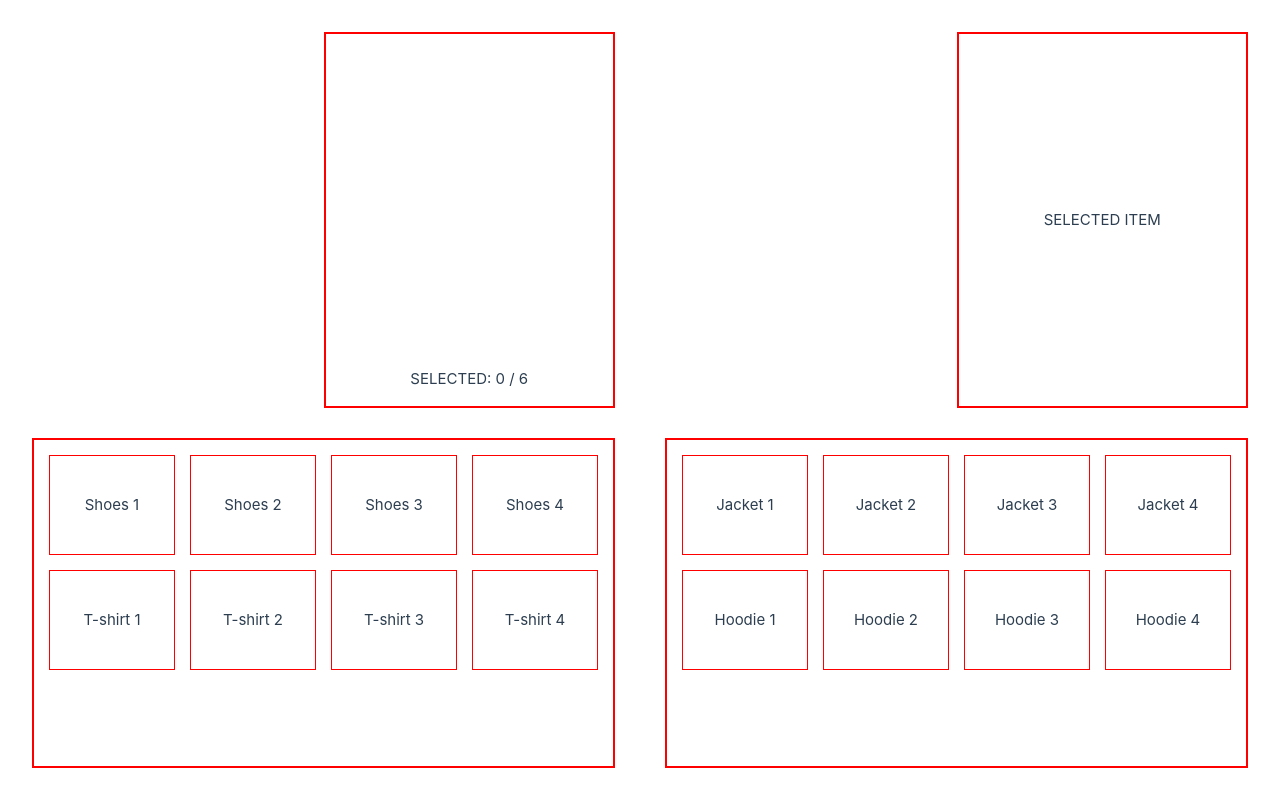
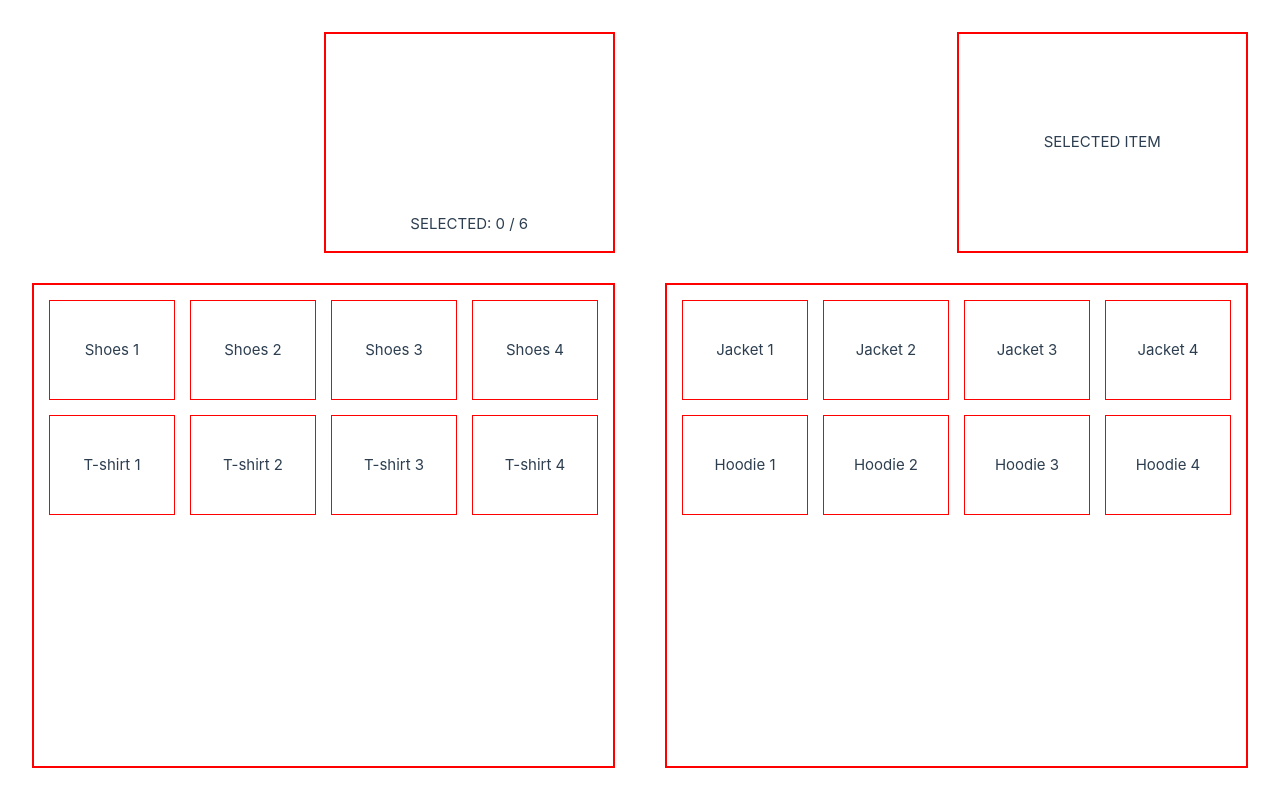
Before and after one commit to SeveSar/test-task-inventory, a Vue app: page / in a window 1280 px wide. Built offline with nearby package versions, Linux system fonts and the light colour scheme; the HTML template or start-up script is replaced by a standard one.

Commit message:
fix styles

```diff
--- a/src/components/AppInventory.vue
+++ b/src/components/AppInventory.vue
@@ -61,7 +61,6 @@ const onSelect = (id: number) => {
   padding: 15px;
   display: flex;
   flex-direction: column;
-  flex-grow: 1;
 }
 .inventory__selected-text {
   align-self: center;
@@ -71,6 +70,7 @@ const onSelect = (id: number) => {
   grid-template-columns: repeat(auto-fill, minmax(60px, 1fr));
   grid-template-rows: repeat(auto-fill, 60px);
   gap: 15px;
+  flex-grow: 1;
 }
 .inventory__selected-text {
   display: flex;
```
